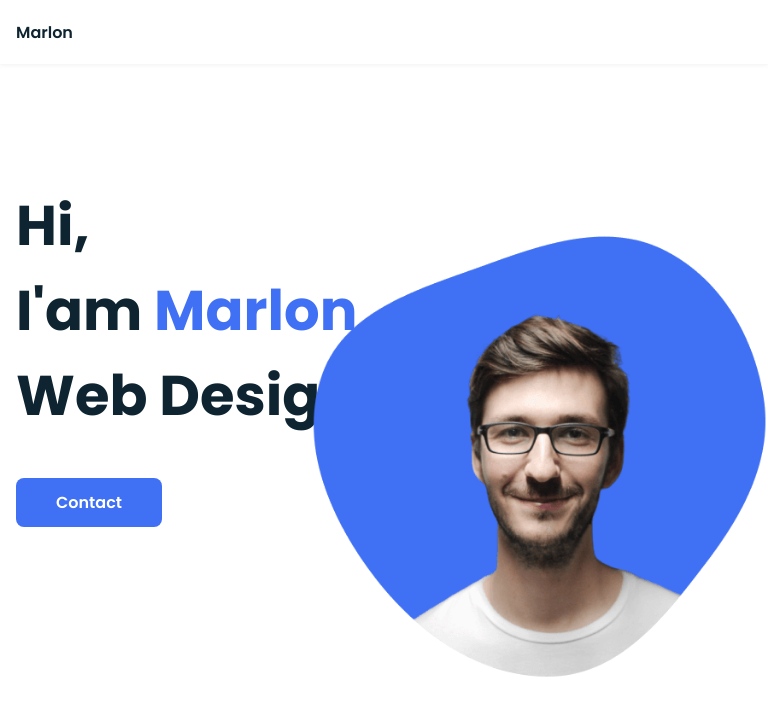
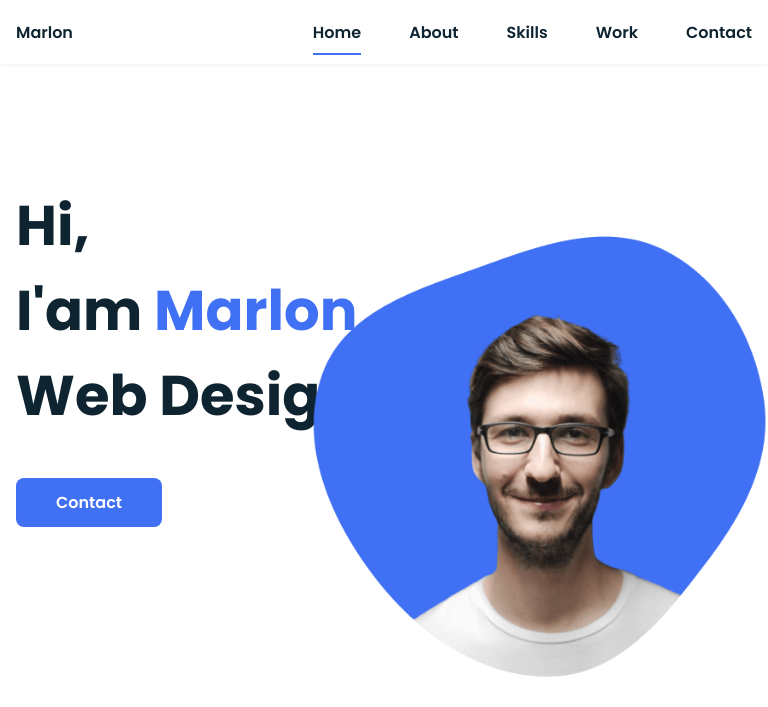
Before and after one commit to devlog-t/portfolio-mobile-first, a plain HTML site: page index.html in a window 768 px wide. Shown: the top 707 px of the page. Drawn offline with nearby package versions, Linux system fonts and the light colour scheme.

Commit message:
responsive

```diff
--- a/assets/css/style.css
+++ b/assets/css/style.css
@@ -18,13 +18,16 @@
     --body-font: 'Poppins', sans-serif;
     --big-font-size: 2rem;
     --h2-font-size: 1.25rem;
+    --h3-font-size: 1.6rem;
     --normal-font-size: 0.938rem;
 }
 
+/* ===== ROOT MEDIA QUERIES ===== */
 @media screen and (min-width: 768px){
     :root{
         --big-font-size: 3.5rem;
         --h2-font-size: 2rem;
+        --h3-font-size: 1.6rem;
         --normal-font-size: 1rem;
     }
 }
@@ -108,7 +111,7 @@ img{
     padding-bottom: 2rem;
 }
 
-/* ===== CSS CLASS ===== */
+/* ===== CSS DISPLAY ===== */
 .bd-grid{
     max-width: 1024px;
     display: grid;
@@ -128,6 +131,19 @@ img{
     box-shadow: 0 1px 4px rgba(146,161,176,.15);
 }
 
+/* Buttons */
+.button{
+    display: inline-block;
+    background-color: var(--first-color);
+    color: #fff;
+    padding: .75rem 2.5rem;
+    font-weight: var(--font-semi);
+    border-radius: .5rem;
+}
+.button:hover{
+    box-shadow: 0 10px 36px rgba(0, 0, 0, .15);
+}
+
 /* ===== NAV ===== */
 
 .nav{
@@ -136,18 +152,6 @@ img{
     justify-content: space-between;
     align-items: center;
     font-weight: var(--font-semi);
-}
-@media screen and (max-width: 768px){
-    .nav__menu{
-        position: fixed;
-        top: var(--header-height);
-        right: -100%;
-        width: 80%;
-        height: 100%;
-        padding: 2rem;
-        background-color: var(--second-color);
-        transition: .5s;
-    }
 }
 .nav__item{
     margin-bottom: var(--mb-4);
@@ -226,19 +230,6 @@ img{
     right: 0;
     bottom: 0;
     width: 295px;
-}
-
-/* Buttons */
-.button{
-    display: inline-block;
-    background-color: var(--first-color);
-    color: #fff;
-    padding: .75rem 2.5rem;
-    font-weight: var(--font-semi);
-    border-radius: .5rem;
-}
-.button:hover{
-    box-shadow: 0 10px 36px rgba(0, 0, 0, .15);
 }
 
 /* ===== ABOUT ===== */
@@ -358,7 +349,6 @@ img{
     color: #fff;
     text-align: center;
     font-weight: var(--font-semi);
-    padding: 2rem 0;
 }
 .footer__title{
     font-size: 2rem;
```
